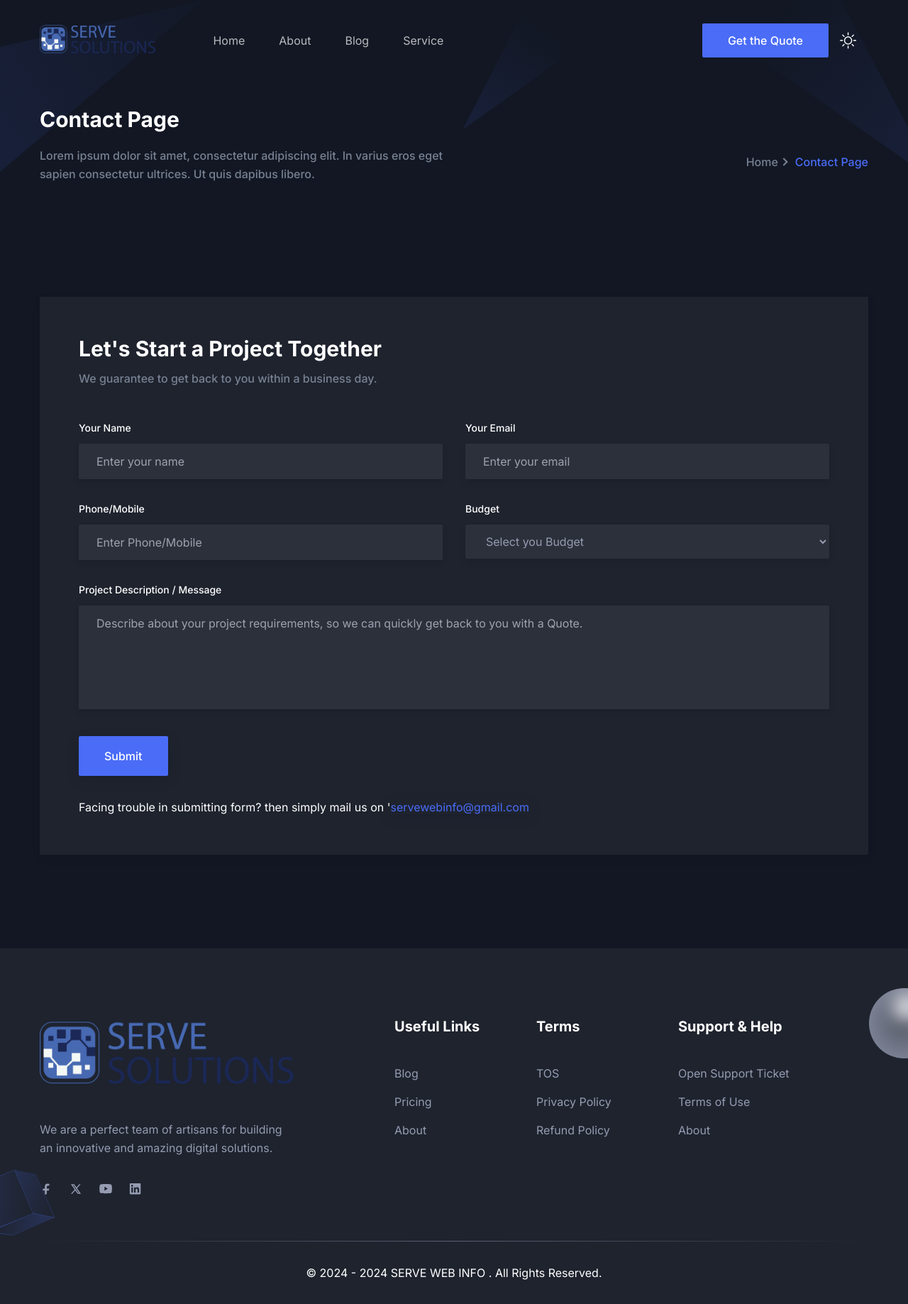
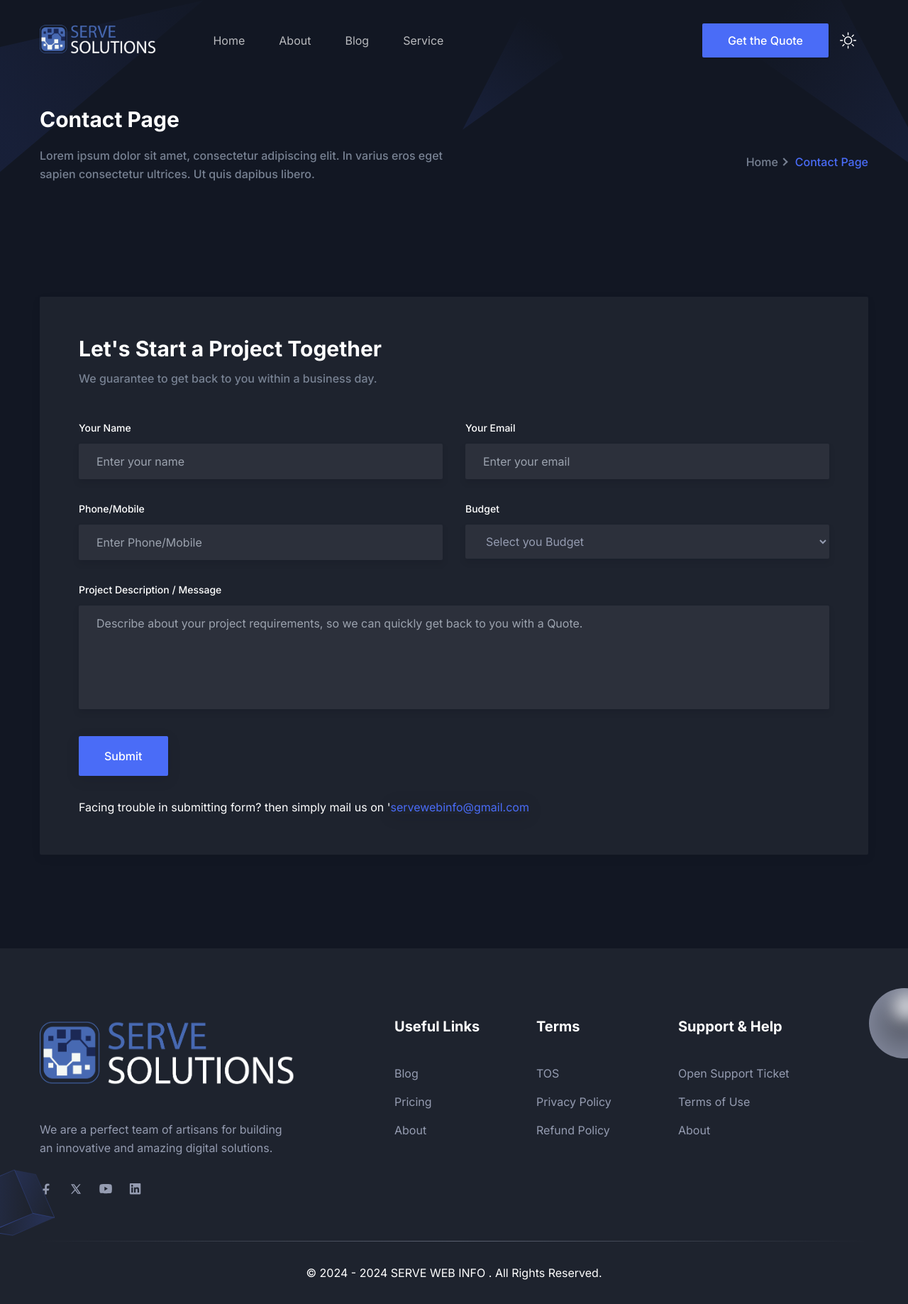
Before and after one commit to jayb3008/Serve-Solutions-LLP, a Next.js app: page /contact in a window 1280 px wide. Shown: the whole page at 71% size. Built offline with nearby package versions, Linux system fonts and the light colour scheme.

Commit message:
fix:logo issues

```diff
--- a/src/components/Footer/index.tsx
+++ b/src/components/Footer/index.tsx
@@ -12,14 +12,14 @@ const Footer = () => {
               <div className="mb-12 max-w-[360px] lg:mb-16">
                 <Link href="/" className="mb-8 inline-block">
                   <Image
-                    src="/images/logo/logo.png"
+                    src="/images/logo/logo-2.png"
                     alt="logo"
                     className="w-full dark:hidden"
                     width={140}
                     height={30}
                   />
                   <Image
-                    src="/images/logo/logo-2.png"
+                    src="/images/logo/logo.png"
                     alt="logo"
                     className="hidden w-full dark:block"
                     width={140}
--- a/src/components/Header/index.tsx
+++ b/src/components/Header/index.tsx
@@ -57,14 +57,14 @@ const Header = () => {
                 } `}
               >
                 <Image
-                  src="/images/logo/logo.png"
+                  src="/images/logo/logo-2.png"
                   alt="logo"
                   width={140}
                   height={30}
                   className="w-full dark:hidden"
                 />
                 <Image
-                  src="/images/logo/logo-2.png"
+                  src="/images/logo/logo.png"
                   alt="logo"
                   width={140}
                   height={30}
```
